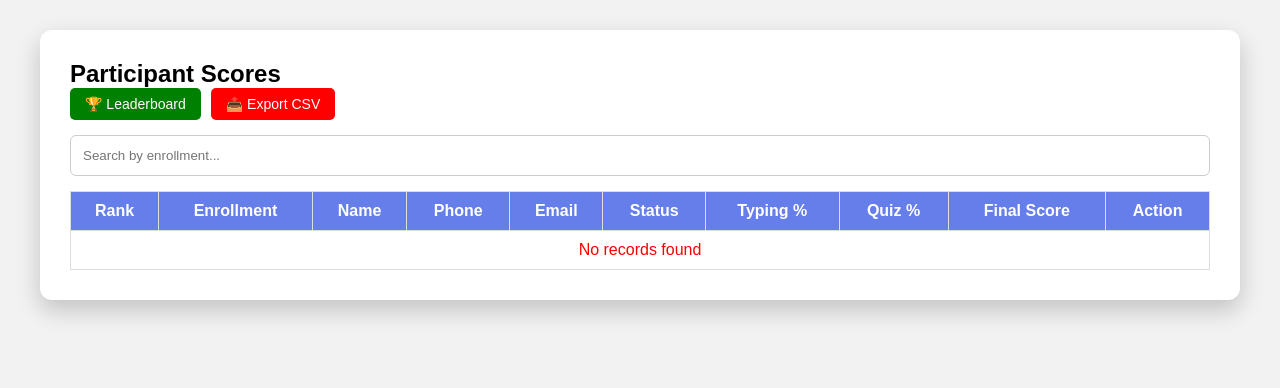
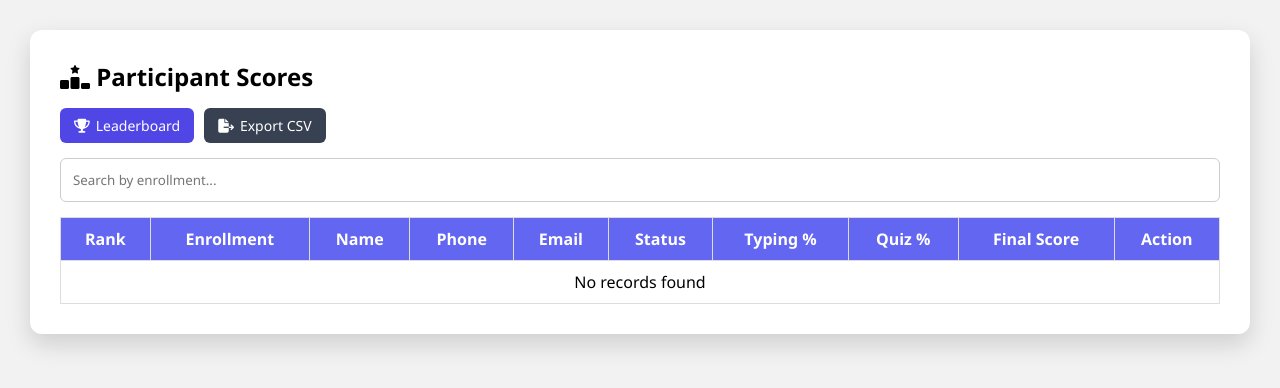
Before and after one commit to NeelSavsani/X-Typing-Master, a PHP site: page /home.php in a window 1280 px wide. Shown: the top 388 px of the page. Run offline with PHP 8.4, Linux system fonts and the light colour scheme; data that the repository does not hold is empty.

Commit message:
perfect with fontawesome

```diff
--- a/css/home.css
+++ b/css/home.css
@@ -2,7 +2,7 @@
     margin: 0;
     padding: 0;
     box-sizing: border-box;
-    font-family: Arial, Helvetica, sans-serif;
+    font-family: "Segoe UI", Arial, sans-serif;
 }
 
 body {
@@ -16,11 +16,62 @@ body {
     background: #fff;
     padding: 30px;
     width: 100%;
-    max-width: 1200px;
+    max-width: 1300px;
     border-radius: 12px;
-    box-shadow: 0 10px 25px rgba(0,0,0,0.2);
+    box-shadow: 0 10px 25px rgba(0,0,0,0.15);
 }
 
+h2 {
+    margin-bottom: 15px;
+}
+
+.action-bar {
+    display: flex;
+    gap: 10px;
+    margin-bottom: 15px;
+}
+
+/* Buttons */
+button {
+    border: none;
+    border-radius: 6px;
+    padding: 8px 14px;
+    cursor: pointer;
+    font-size: 14px;
+    display: inline-flex;
+    align-items: center;
+    gap: 6px;
+}
+
+.btn-primary {
+    background: #4f46e5;
+    color: white;
+}
+
+.btn-secondary {
+    background: #374151;
+    color: white;
+}
+
+.btn-success {
+    background: #16a34a;
+    color: white;
+}
+
+.btn-danger {
+    background: #dc2626;
+    color: white;
+}
+
+.btn-edit {
+    background: #facc15;
+}
+
+button:hover {
+    opacity: 0.9;
+}
+
+/* Input */
 input {
     width: 100%;
     padding: 12px;
@@ -29,6 +80,7 @@ input {
     border: 1px solid #ccc;
 }
 
+/* Table */
 table {
     width: 100%;
     border-collapse: collapse;
@@ -41,29 +93,20 @@ th, td {
 }
 
 th {
-    background: #667eea;
+    background: #6366f1;
     color: white;
 }
 
-.status-approved {
-    color: green;
-    font-weight: bold;
-}
+/* Status */
+.status-approved { color: green; font-weight: bold; }
+.status-pending  { color: red; font-weight: bold; }
 
-.status-pending {
-    color: red;
-    font-weight: bold;
-}
+/* Medals */
+.gold   { color: #facc15; }
+.silver { color: #9ca3af; }
+.bronze { color: #d97706; }
 
-.edit-btn {
-    padding: 6px 12px;
-    background: #ffc107;
-    border: none;
-    border-radius: 4px;
-    cursor: pointer;
-}
-
-/* MODAL */
+/* Modal */
 .modal {
     position: fixed;
     inset: 0;
@@ -82,9 +125,9 @@ th {
 }
 
 .modal-content {
-    background: #fff;
+    background: white;
     padding: 20px;
-    width: 320px;
+    width: 330px;
     border-radius: 10px;
     transform: scale(0.9);
     transition: 0.3s;
@@ -100,37 +143,18 @@ th {
     margin-top: 15px;
 }
 
-.btn-save {
-    background: green;
-    color: white;
-    padding: 8px 15px;
-    border: none;
-    border-radius: 5px;
-    cursor: pointer;
-}
-
-.btn-cancel {
-    background: red;
-    color: white;
-    padding: 8px 15px;
-    border: none;
-    border-radius: 5px;
-    cursor: pointer;
-}
-
-/* SAVE LOADER */
-.btn-save.loading span {
+/* Save loader */
+.btn-success.loading span {
     display: none;
 }
 
-.btn-save.loading::after {
+.btn-success.loading::after {
     content: "";
     width: 16px;
     height: 16px;
     border: 3px solid #fff;
     border-top: 3px solid transparent;
     border-radius: 50%;
-    display: inline-block;
     animation: spin 0.8s linear infinite;
 }
 
@@ -138,7 +162,7 @@ th {
     to { transform: rotate(360deg); }
 }
 
-/* TOAST */
+/* Toast */
 .toast {
     position: fixed;
     bottom: 25px;
@@ -151,16 +175,6 @@ th {
 }
 
 .toast.show { opacity: 1; }
-.toast.success { background: #28a745; }
-.toast.cancel { background: #6c757d; }
-.toast.error { background: #dc3545; }
-
-.action-bar {
-    display: flex;
-    gap: 10px;
-    margin-bottom: 15px;
-}
-
-.action-bar button {
-    font-size: 14px;
-}
+.toast.success { background: #16a34a; }
+.toast.cancel  { background: #6b7280; }
+.toast.error   { background: #dc2626; }
--- a/fetch_user.php
+++ b/fetch_user.php
@@ -26,20 +26,19 @@ $query .= " ORDER BY final_score DESC";
 $result = mysqli_query($conn, $query);
 
 if (!$result || mysqli_num_rows($result) == 0) {
-    echo "<tr><td colspan='10' style='color:red;'>No records found</td></tr>";
+    echo "<tr><td colspan='10'>No records found</td></tr>";
     exit;
 }
 
 $rank = 1;
 while ($row = mysqli_fetch_assoc($result)) {
 
-    // Medal logic
     if ($rank == 1) {
-        $rankDisplay = "🥇";
+        $rankDisplay = "<i class='fa-solid fa-medal gold'></i>";
     } elseif ($rank == 2) {
-        $rankDisplay = "🥈";
+        $rankDisplay = "<i class='fa-solid fa-medal silver'></i>";
     } elseif ($rank == 3) {
-        $rankDisplay = "🥉";
+        $rankDisplay = "<i class='fa-solid fa-medal bronze'></i>";
     } else {
         $rankDisplay = $rank;
     }
@@ -64,13 +63,15 @@ while ($row = mysqli_fetch_assoc($result)) {
         <td>{$quizPercent}%</td>
         <td><strong>{$finalScore}%</strong></td>
         <td>
-            <button class='edit-btn'
+            <button class='btn-edit'
                 onclick=\"editRow(
                     '{$row['enrollment']}',
                     '{$row['wpm']}',
                     '{$row['accuracy']}',
                     '{$row['quiz_score']}'
-                )\">Edit</button>
+                )\">
+                <i class='fa-solid fa-pen'></i>
+            </button>
         </td>
     </tr>
     ";
--- a/home.php
+++ b/home.php
@@ -3,21 +3,28 @@
 <head>
     <meta charset="UTF-8">
     <title>Competition Dashboard</title>
+
+    <!-- Font Awesome -->
+    <link rel="stylesheet"
+          href="https://cdnjs.cloudflare.com/ajax/libs/font-awesome/6.5.1/css/all.min.css">
+
     <link rel="stylesheet" href="css/home.css">
 </head>
 <body>
 
 <div class="box">
-    <h2>Participant Scores</h2>
+    <h2><i class="fa-solid fa-ranking-star"></i> Participant Scores</h2>
 
     <!-- ACTION BAR -->
     <div class="action-bar">
-        <button class="btn-save" onclick="window.location.href='leaderboard.php'">
-            🏆 Leaderboard
+        <button class="btn-primary"
+                onclick="window.location.href='leaderboard.php'">
+            <i class="fa-solid fa-trophy"></i> Leaderboard
         </button>
 
-        <button class="btn-cancel" onclick="window.location.href='export_csv.php'">
-            📤 Export CSV
+        <button class="btn-secondary"
+                onclick="window.location.href='export_csv.php'">
+            <i class="fa-solid fa-file-export"></i> Export CSV
         </button>
     </div>
 
@@ -50,7 +57,7 @@
 <!-- EDIT MODAL -->
 <div id="editModal" class="modal">
     <div class="modal-content">
-        <h3>Edit Scores</h3>
+        <h3><i class="fa-solid fa-pen-to-square"></i> Edit Scores</h3>
 
         <input type="hidden" id="editEnrollment">
 
@@ -64,9 +71,12 @@
         <input type="number" id="editQuizScore" min="0" max="16000">
 
         <div class="modal-actions">
-            <button class="btn-cancel" onclick="cancelEdit()">Cancel</button>
-            <button class="btn-save" id="saveBtn" onclick="saveEdit()">
-                <span>Save</span>
+            <button class="btn-danger" onclick="cancelEdit()">
+                <i class="fa-solid fa-xmark"></i> Cancel
+            </button>
+
+            <button class="btn-success" id="saveBtn" onclick="saveEdit()">
+                <span><i class="fa-solid fa-floppy-disk"></i> Save</span>
             </button>
         </div>
     </div>
```
